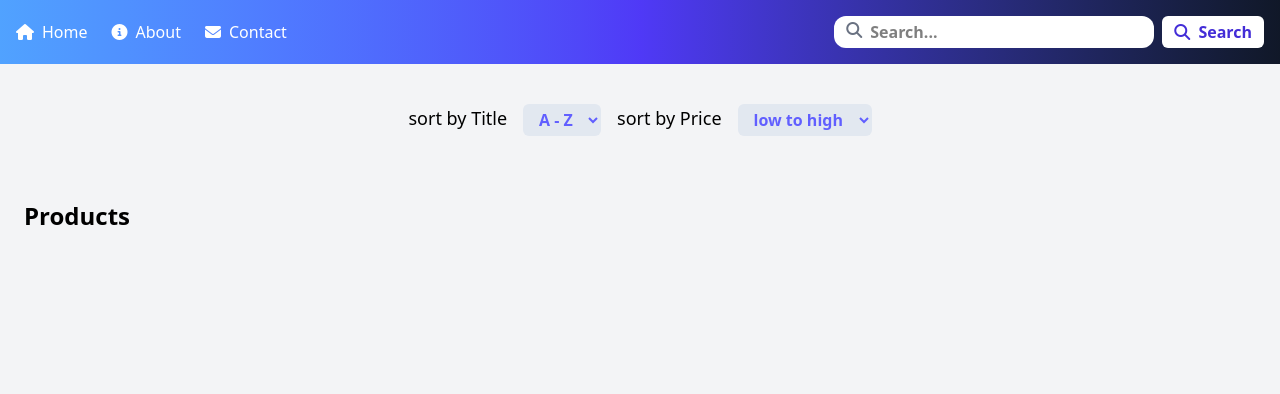
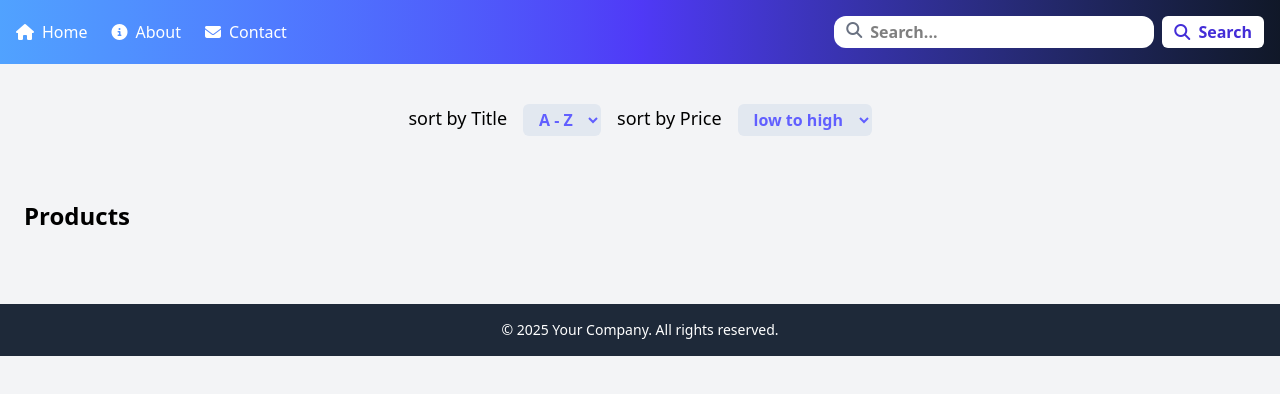
Before and after one commit to Gh0stmasK/js, a plain HTML site: page index.html in a window 1280 px wide. Drawn offline with nearby package versions, Linux system fonts and the light colour scheme; no server answers.

Commit message:
modified:   index.html

```diff
--- a/index.html
+++ b/index.html
@@ -56,6 +56,8 @@
         <div id="products" class="flex flex-wrap justify-center gap-6 p-4"></div>
 
     </div>
+    <footer class="bg-gray-800 text-white p-4 text-center">
+        <p class="text-sm">&copy; 2025 Your Company. All rights reserved.</p>
 </body>
 <script src="script.js"></script>
 
```
